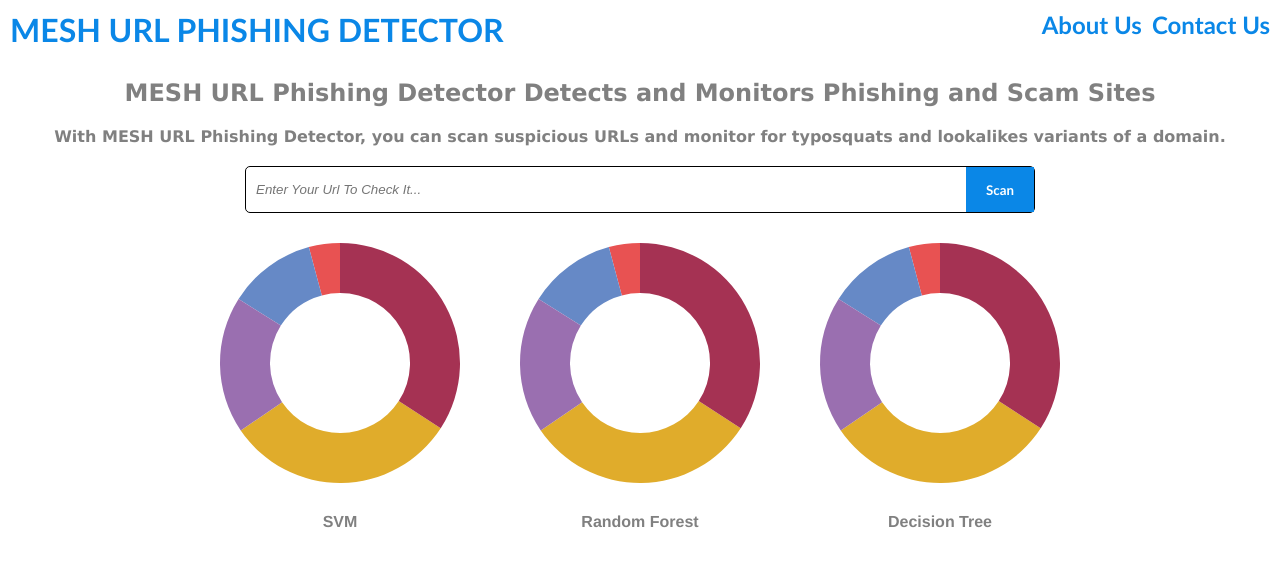
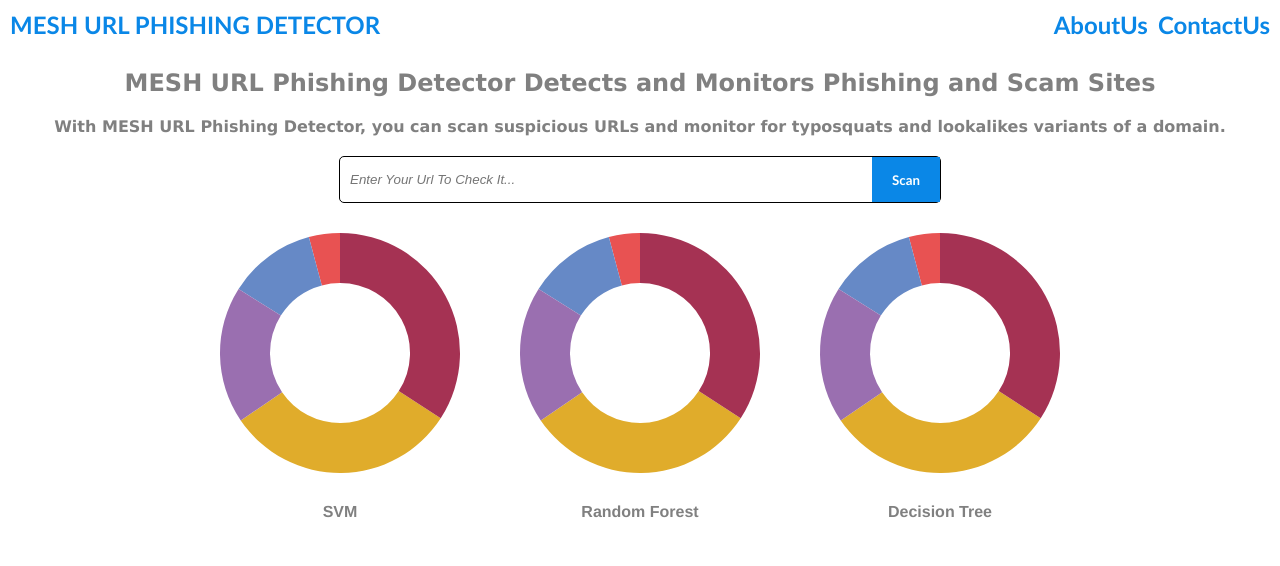
Before and after one commit to Zaidsaadedin1/URL-PHISHING-FRONT, a React (Create React App) app: page / in a window 1280 px wide. Shown: the top 566 px of the page. Built offline with nearby package versions, Linux system fonts and the light colour scheme.

Commit message:
fix some styling

```diff
--- a/src/components/HomePageAnimation/HomePageAnimation.css
+++ b/src/components/HomePageAnimation/HomePageAnimation.css
@@ -33,7 +33,7 @@
   display: flex;
   justify-content: center;
   align-items: center;
-
+  width: max-content;
 }
 
 .search-container {
@@ -42,8 +42,8 @@
   align-items: center;
   border: 1px solid black;
   border-radius: 5px;
-  width: max-content;
-
+  max-width: 1000px;
+  min-width: 600px;
 }
 
 
@@ -65,12 +65,9 @@
   font-style: oblique;
   padding: 10px;
   color: rgb(0, 0, 0);
-  width: 700px;
-  max-width: 1000px;
-  min-width: 300px;
   margin: 0%;
   height: 20px;
-    outline: none;
+  outline: none;
   border: 0cap;
 
 }
@@ -81,6 +78,7 @@
   justify-content: space-around;
   align-items: center;
   flex-direction: row;
+  flex-wrap: wrap;
 }
 .footer-donut{
   margin: 0%;
--- a/src/components/Menu/Menu.css
+++ b/src/components/Menu/Menu.css
@@ -12,6 +12,7 @@
   font-family: 'Gill Sans', 'Gill Sans MT', Calibri, 'Trebuchet MS', sans-serif;
   color: rgb(10, 135, 231);
   text-decoration: none;
+  font-size: x-large;
 }
 
 .logo:hover {
@@ -26,6 +27,8 @@
 
 .right-side-menu .logo {
   padding-left: 10px;
+  font-size: x-large;
+
 }
 
 .menu-link {
--- a/src/components/Menu/Menu.js
+++ b/src/components/Menu/Menu.js
@@ -13,10 +13,10 @@ function Menu() {
 
       <div className="right-side-menu">
         <Link to="/about-us" className="menu-link">
-          <h2 className="logo">About Us</h2>
+          <h2 className="logo">AboutUs</h2>
         </Link>
         <Link to="/contact-us" className="menu-link">
-          <h2 className="logo">Contact Us</h2>
+          <h2 className="logo">ContactUs</h2>
         </Link>
       </div>
     </div>
```
